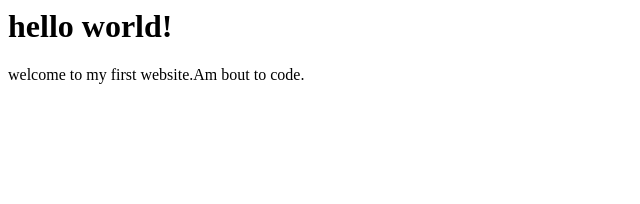
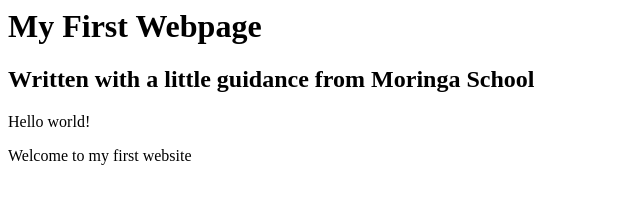
Before and after one commit to newtontush/my-first-webpage, a plain HTML site: page hello-world.html in a window 1280 px wide. Shown: the whole page, without its empty margins (0-640 px from the left). Drawn offline with Linux system fonts and the light colour scheme.

Commit message:
Add header block elements

```diff
--- a/hello-world.html
+++ b/hello-world.html
@@ -1,2 +1,13 @@
-<h1>hello world!</h1>
-<p>welcome to my first website.Am bout to code.</p>
+<!DOCTTYPE html>
+<html>
+  <head>
+    <title>My first website!</title>
+  </head>
+  <body>
+    <h1>My First Webpage</h1>
+    <h2>Written with a little guidance from Moringa School</h2>
+
+    <p>Hello world!</p>
+    <p>Welcome to my first website</p>
+  </body>
+</html>
```
